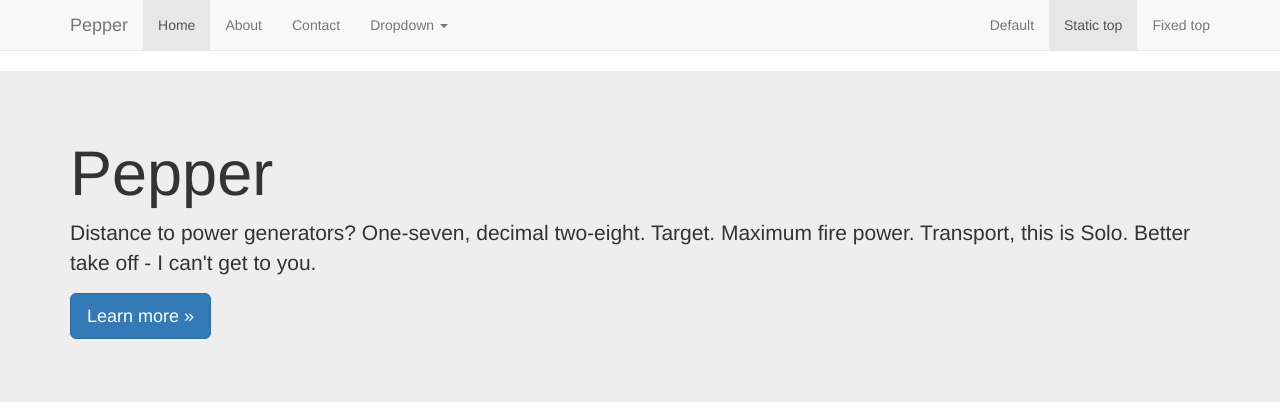
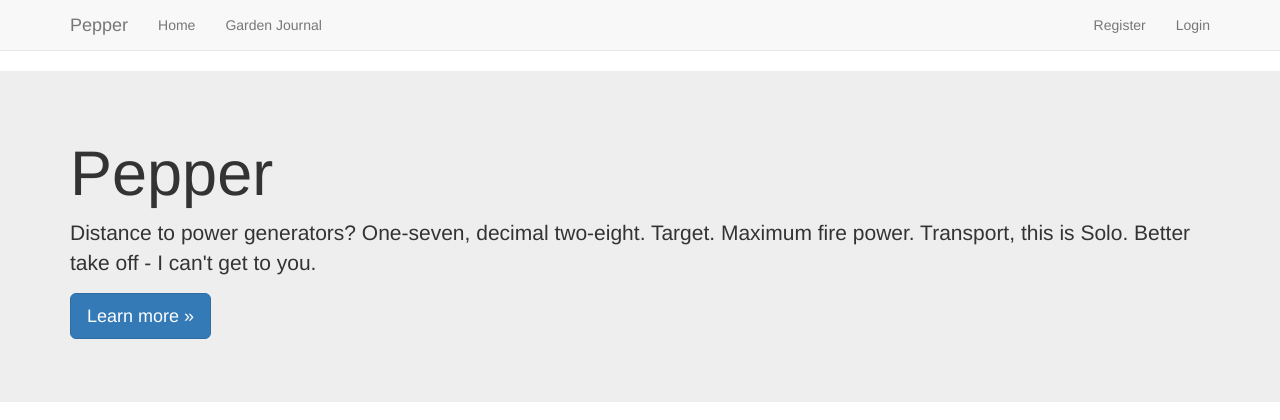
Before and after one commit to timpandrews/pepper_v02, a Django app: page / in a window 1280 px wide. Shown: the top 420 px of the page. Run offline with Django 3.2, Linux system fonts and the light colour scheme; some libraries are stand-ins or nearby versions.

Commit message:
_navbar (remove extra options, turn off active)

```diff
--- a/templates/_navbar.html
+++ b/templates/_navbar.html
@@ -1,6 +1,7 @@
 {% load static %}
 
 <!-- Static navbar -->
+{# TODO: change active tab on click #}
 <nav class="navbar navbar-default navbar-static-top">
     <div class="container">
         <div class="navbar-header">
@@ -14,26 +15,16 @@
         </div>
         <div id="navbar" class="navbar-collapse collapse">
             <ul class="nav navbar-nav">
-                <li class="active"><a href='{% url "journal:home" %}'>Home</a></li>
-                <li><a href='{% url "journal:page1" %}'>About</a></li>
-                <li><a href='{% url "journal:page1" %}'>Contact</a></li>
-                <li class="dropdown">
-                    <a href="#" class="dropdown-toggle" data-toggle="dropdown" role="button" aria-haspopup="true" aria-expanded="false">Dropdown <span class="caret"></span></a>
-                    <ul class="dropdown-menu">
-                        <li><a href="#">Action</a></li>
-                        <li><a href="#">Another action</a></li>
-                        <li><a href="#">Something else here</a></li>
-                        <li role="separator" class="divider"></li>
-                        <li class="dropdown-header">Nav header</li>
-                        <li><a href="#">Separated link</a></li>
-                        <li><a href="#">One more separated link</a></li>
-                    </ul>
-                </li>
+                <li {# class="active" #}><a href='{% url "journal:home" %}'>Home</a></li>
+                <li><a href='{% url "journal:page1" %}'>Garden Journal</a></li>
             </ul>
             <ul class="nav navbar-nav navbar-right">
-                <li><a href='{% url "journal:page1" %}'>Default</a></li>
-                <li class="active"><a href='{% url "journal:page1" %}'>Static top <span class="sr-only">(current)</span></a></li>
-                <li><a href='{% url "journal:page1" %}'>Fixed top</a></li>
+                {% if not request.user_is_authenticated %}
+                    <li><a href="">Register</a></li>
+                    <li><a href="">Login</a></li>
+                {% else %}
+                    <li><a href="">Logout</a></li>
+                {% endif %}
             </ul>
         </div><!--/.nav-collapse -->
     </div>
```
Also changed, not shown: 1 other file.
